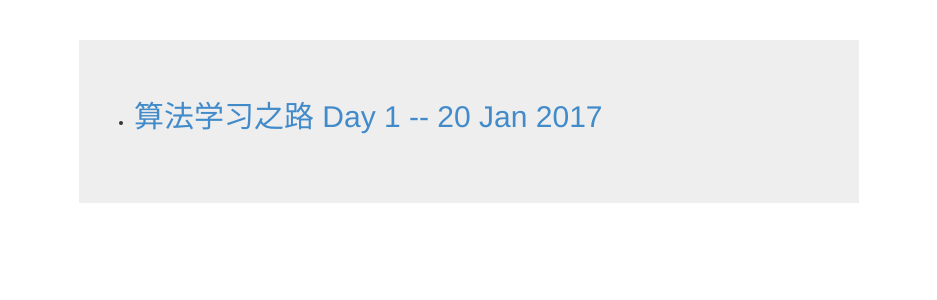
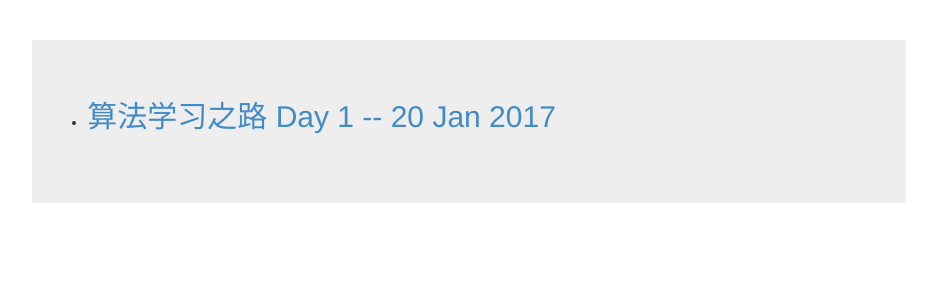
Before and after one commit to goyourfly/goyourfly.github.io, a Jekyll site: the page built from index.html, in a window 1280 px wide. Shown: the top 300 px of the page, without its empty margins (171-1108 px from the left). Built offline with Jekyll 4.4.1, drawn with Linux system fonts in a browser that asks for light colours.

Commit message:
Update default.html

```diff
--- a/_layouts/default.html
+++ b/_layouts/default.html
@@ -2,7 +2,7 @@
 	<html>
 		<head>
 			<meta charset="utf-8">
-			<meta name="viewport" content="width=device-width, initial-scale=1, maximum-scale=1, user-scalable=no">
+			<meta name="viewport" content="width=device-width, initial-scale=1">
 			<meta name="description" content="{{ page.description }}">
 			<meta name="author" content="GoYourfly">
 			<title>{{ page.title }}</title>
@@ -12,7 +12,7 @@
 			{% include analytics.html %}
 		</head>
 		<body>
-		<div class="container">
+		<div class="container-fluid">
 			<div class="row">
 				<div class="col-xs-12 col-sm-8 col-sm-offset-2" style="margin-top:40px;margin-bottom:100px; padding-top:40px;padding-bottom:60px;background-color:#eee">
 		 	<!-- <nav >
```
